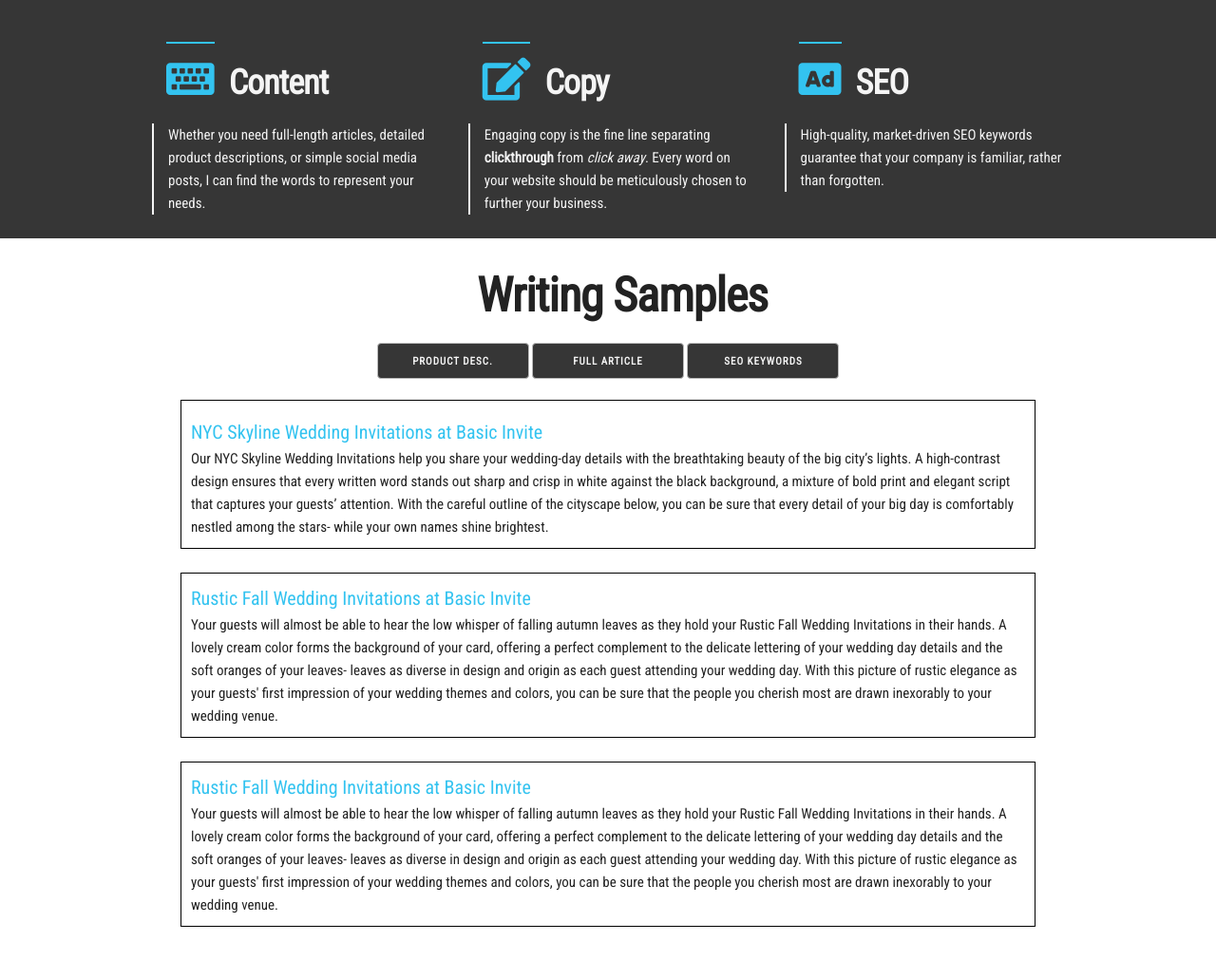
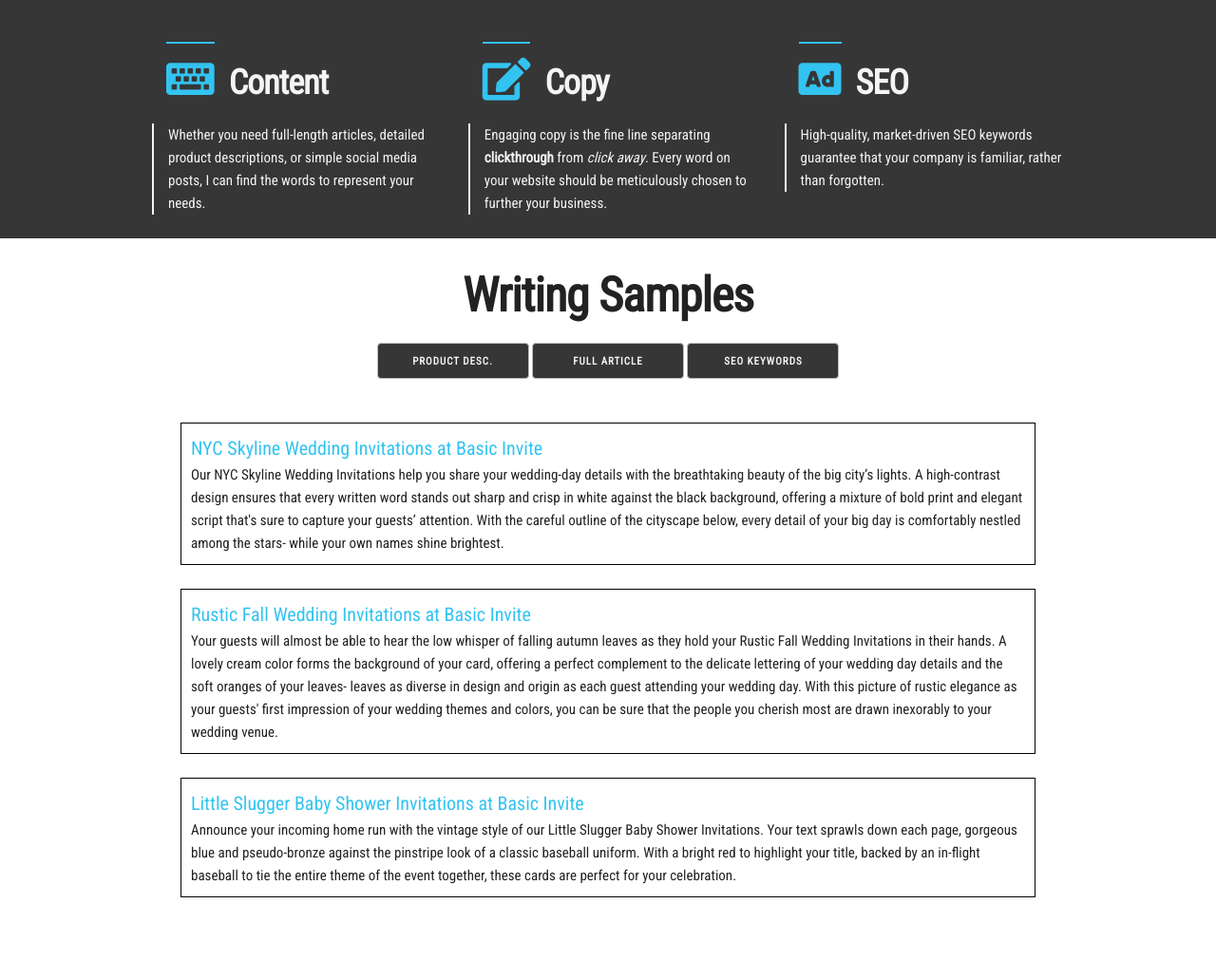
Before and after one commit to chrisaeicher/writing-examples, a PHP site: page / in a window 1280 px wide. Shown: the part 265-1296 px from the top of the page at 95% size. After the commit the page ends 1210 px from the top, so only its background shows below. Run offline with PHP 8.4, Linux system fonts and the light colour scheme; some libraries are stand-ins or nearby versions.

Commit message:
fixed writing sample display

```diff
--- a/css/custom.css
+++ b/css/custom.css
@@ -63,14 +63,6 @@ i {
   text-align: center;
 }
 
-.writing-samples-title {
-  padding-left: 30px;
-}
-
-.button-group {
-  padding-bottom: 30px;
-}
-
 .button-example {
   background: #363636;
   color: #F4F4F4;
@@ -92,7 +84,7 @@ i {
   padding-top:60px;
 }
 
-a {
+.example-title {
   text-decoration: none;
   color: #33C3F0;
 }
@@ -107,6 +99,14 @@ a:hover {
   padding: 10px;
 }
 
+#keywords p {
+  border: none;
+}
+
+#keywords {
+  border: 1px solid #000;
+}
+
 .writing-samples div p span {
   font-size: 2rem;
 }
--- a/index.html
+++ b/index.html
@@ -91,26 +91,29 @@
         <button id="article_button" class="button button-example">Full Article</button>
         <button id="keywords_button" class="button button-example">SEO Keywords</button>
       </div>
+      <br />
       <div class="writing-samples">
         <div id="desc">
           <p>
-            <a href="https://www.basicinvite.com/nyc-skyline-wedding-invitations.html/" target="_blank"><span>NYC Skyline Wedding Invitations at Basic Invite</span></a>
+            <a class="example-title" href="https://www.basicinvite.com/nyc-skyline-wedding-invitations.html/" target="_blank"><span>NYC Skyline Wedding Invitations at Basic Invite</span></a>
             <br>
-            Our NYC Skyline Wedding Invitations help you share your wedding-day details with the breathtaking beauty of the big city’s lights. A high-contrast design ensures that every written word stands out sharp and crisp in white against the black background, a mixture of bold print and elegant script that captures your guests’ attention. With the careful outline of the cityscape below, you can be sure that every detail of your big day is comfortably nestled among the stars- while your own names shine brightest.
+            Our NYC Skyline Wedding Invitations help you share your wedding-day details with the breathtaking beauty of the big city’s lights. A high-contrast design ensures that every written word stands out sharp and crisp in white against the black background, offering a mixture of bold print and elegant script that's sure to capture your guests’ attention. With the careful outline of the cityscape below, every detail of your big day is comfortably nestled among the stars- while your own names shine brightest.
           </p>
           <p>
-            <a href="https://www.basicinvite.com/wedding/fall-wedding-invitations.html" target="_blank"><span>Rustic Fall Wedding Invitations at Basic Invite</span></a>
+            <a class="example-title" href="https://www.basicinvite.com/wedding/fall-wedding-invitations.html" target="_blank"><span>Rustic Fall Wedding Invitations at Basic Invite</span></a>
             <br>
             Your guests will almost be able to hear the low whisper of falling autumn leaves as they hold your Rustic Fall Wedding Invitations in their hands. A lovely cream color forms the background of your card, offering a perfect complement to the delicate lettering of your wedding day details and the soft oranges of your leaves- leaves as diverse in design and origin as each guest attending your wedding day. With this picture of rustic elegance as your guests' first impression of your wedding themes and colors, you can be sure that the people you cherish most are drawn inexorably to your wedding venue.
           </p>
           <p>
-            <a href="https://www.basicinvite.com/wedding/fall-wedding-invitations.html" target="_blank"><span>Rustic Fall Wedding Invitations at Basic Invite</span></a>
+            <a class="example-title" href="https://www.basicinvite.com/baby/baby-shower-invitations/little-slugger-baby-shower-invitations.html/" target="_blank"><span>Little Slugger Baby Shower Invitations at Basic Invite</span></a>
             <br>
-            Your guests will almost be able to hear the low whisper of falling autumn leaves as they hold your Rustic Fall Wedding Invitations in their hands. A lovely cream color forms the background of your card, offering a perfect complement to the delicate lettering of your wedding day details and the soft oranges of your leaves- leaves as diverse in design and origin as each guest attending your wedding day. With this picture of rustic elegance as your guests' first impression of your wedding themes and colors, you can be sure that the people you cherish most are drawn inexorably to your wedding venue.
+            Announce your incoming home run with the vintage style of our Little Slugger Baby Shower Invitations. Your text sprawls down each page, gorgeous blue and pseudo-bronze against the pinstripe look of a classic baseball uniform. With a bright red to highlight your title, backed by an in-flight baseball to tie the entire theme of the event together, these cards are perfect for your celebration.
           </p>
         </div>
         <div id="article">
           <p>
+            <span class="example-title">Article Title</span>
+              <br />
             There are many variations of passages of Lorem Ipsum available, but the majority have suffered alteration in some form, by injected humour, or randomised words which don't look even slightly believable. If you are going to use a passage
             of Lorem Ipsum, you need to be sure there isn't anything embarrassing hidden in the middle of text. All the Lorem Ipsum generators on the Internet tend to repeat predefined chunks as necessary, making this the first true generator on the
             Internet. It uses a dictionary of over 200 Latin words, combined with a handful of model sentence structures, to generate Lorem Ipsum which looks reasonable. The generated Lorem Ipsum is therefore always free from repetition, injected
@@ -124,7 +127,21 @@
           </p>
         </div>
         <div id="keywords">
-          <p>These are example keywords.</p>
+          <p>
+            <span class="example-title">Search Engine Optimization</span>
+            <br />
+            Given the absolute necessity of an online presence in modern business, it's no surprise that the term "SEO" remains among the most popular Google searches throughout the year. Everyone needs it, but relatively few people know how
+            to approach the subject with any degree of confidence- especially given the fact that proper SEO requires a multi-faceted approach for true success.
+            <br /> <br />
+            While there are several aspects to successful SEO, <strong>keywords</strong> are one of the most straightforward, and have some of the most significant ramifications for the internal workings of your website. Their purpose is to answer two
+            fundamental questions about your business:
+            <br /> <br />
+            <strong>1) What am I offering?</strong>
+            <br />
+            <strong>2) What words and phrases are people using in an attempt to find it?</strong>
+            <br /> <br />
+            Answering those questions and then formatting the result for each page on your website helps drive targeted traffic, which increases your clickthrough rates and, by association, your direct sales.
+          </p>
         </div>
       </div>
     </div>
```
